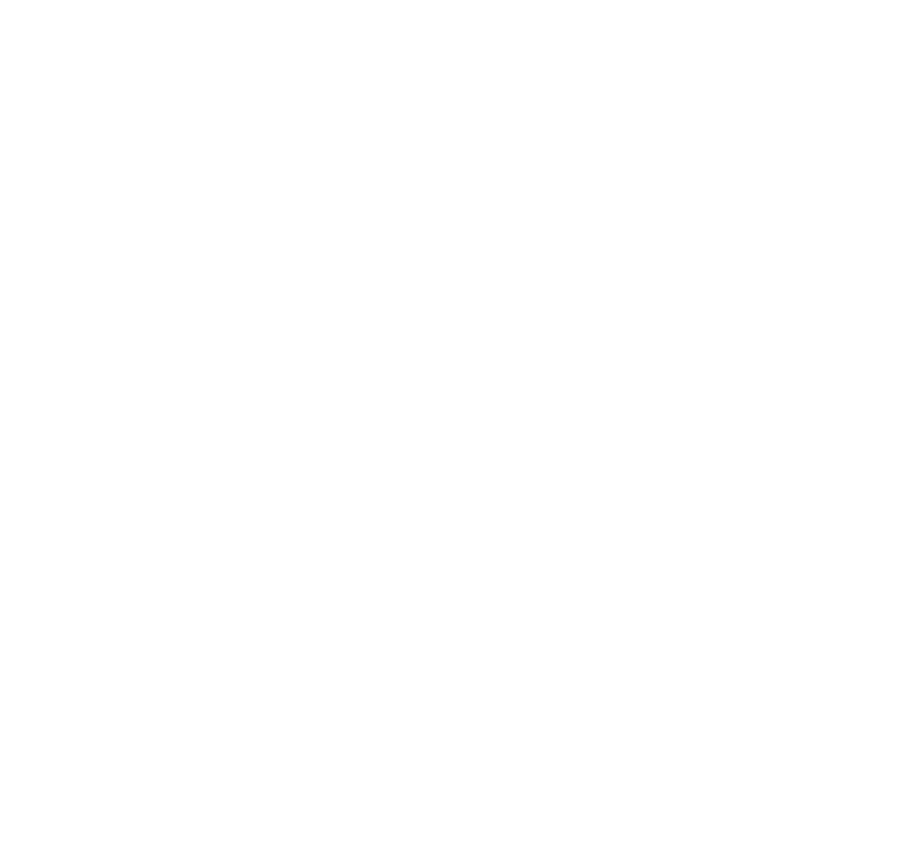
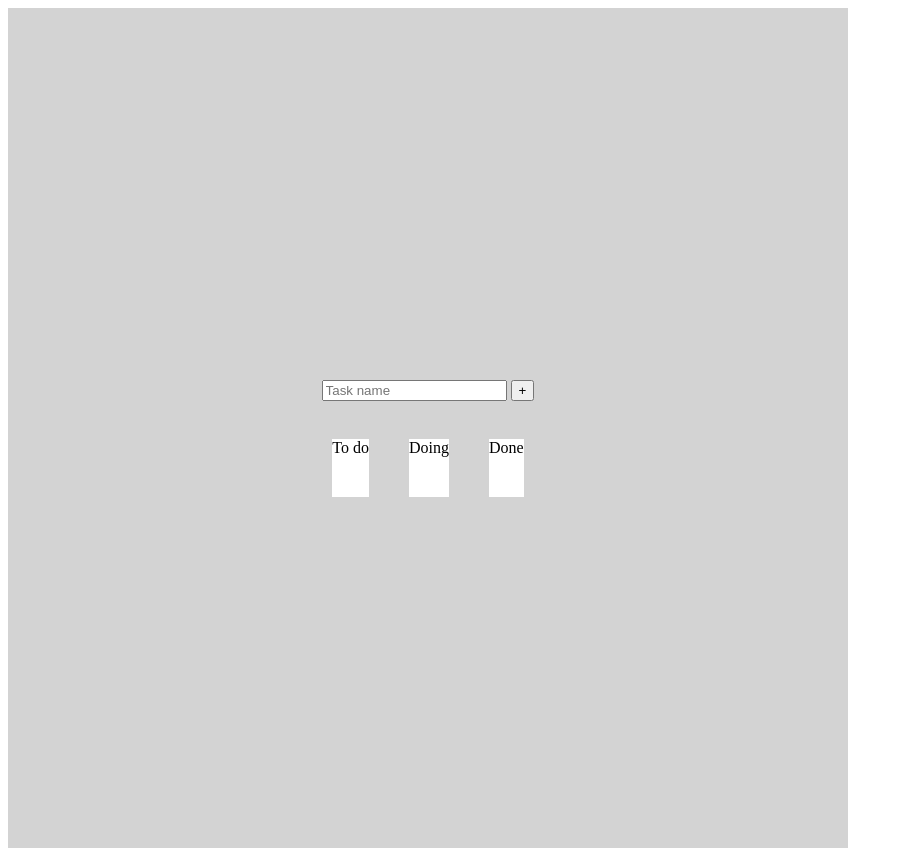
Before and after one commit to pawelberowski/To_do_app, a plain HTML site: page index.html in a window 1280 px wide. Shown: the whole page, without its empty margins (0-903 px from the left). Before the commit the page ends 800 px from the top, so only its background shows below. Drawn offline with Linux system fonts and the light colour scheme.

Commit message:
Created input, button and divsfor tasks

```diff
--- a/index.html
+++ b/index.html
@@ -7,6 +7,27 @@
     </head>
     <body>
         <div id="wrapper">
+            <div id="creation-area">
+                <input placeholder="Task name"/>
+                <button id="add-task-button">+</button>
+            </div>
+            <br/>
+
+            <div id="task-area">
+
+                <div id="to-do" class="task_container">
+                    <label for="to-do">To do</label>
+                </div>
+
+                <div id="doing" class="task_container">
+                    <label for="doing">Doing</label>
+                </div>
+
+                <div id="done" class="task_container">
+                    <label for="done">Done</label>
+                </div>
+            </div>
+
         </div>
 
         <script src="script.js"></script>
--- a/style.css
+++ b/style.css
@@ -0,0 +1,21 @@
+
+#wrapper {
+    display: flex;
+    justify-content: center;
+    align-items: center;
+    height: 100vh;
+    width: 100vh;
+    padding: 20px;
+    background-color: lightgray;
+    flex-direction: column;
+}
+
+#task-area {
+    display: flex;
+}
+
+.task_container {
+    background-color: white;
+    margin: 20px;
+    height: 100%;
+}
```
